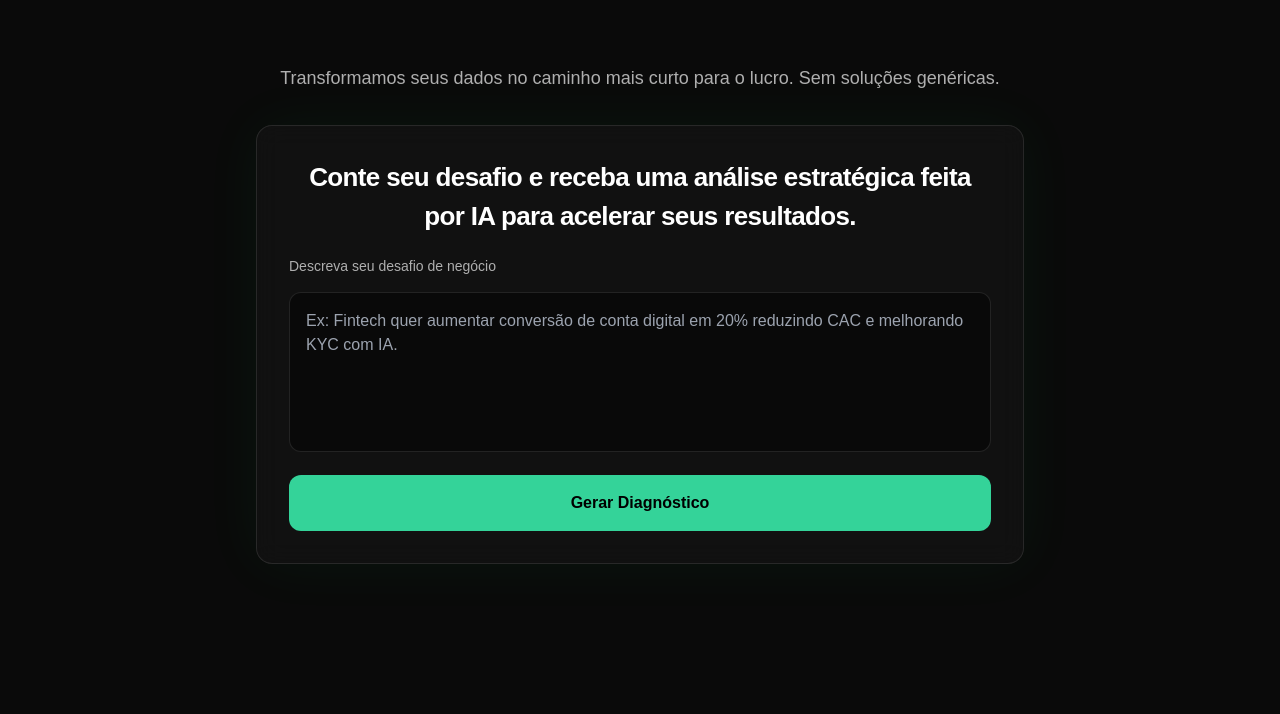
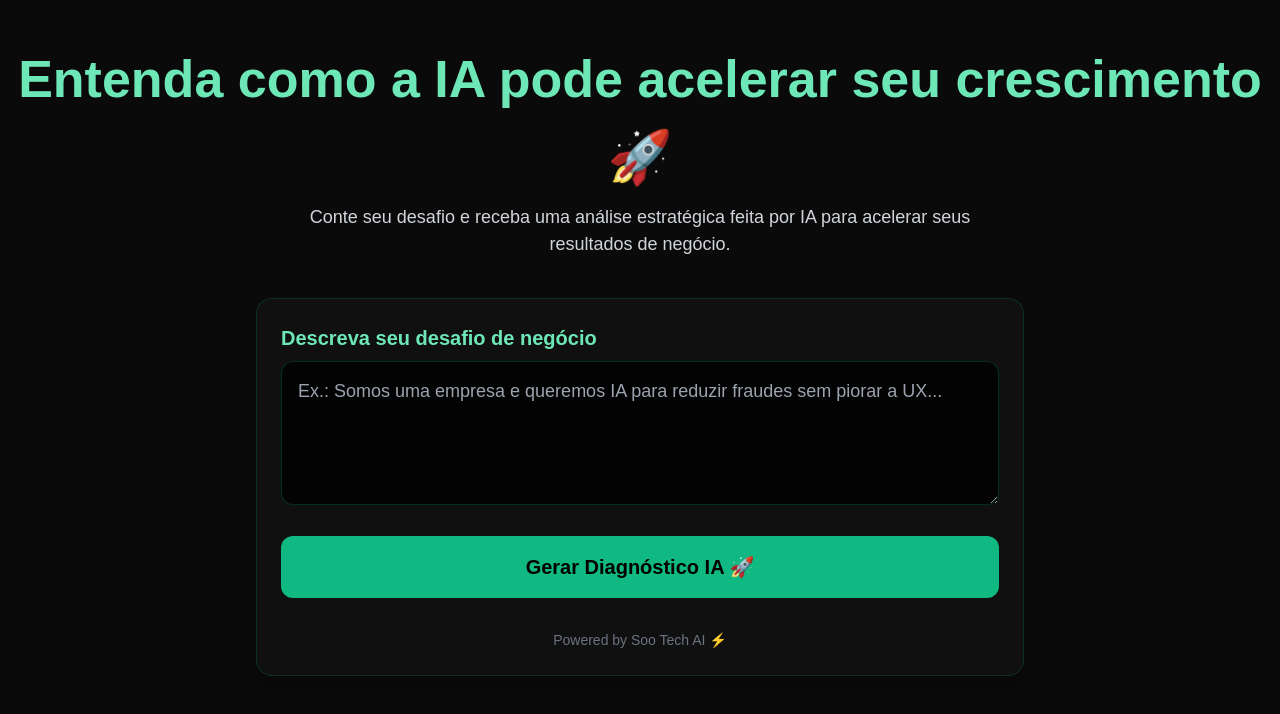
Before and after one commit to ghcastellano/soo-tech-sandbox-updated, a Next.js app: page / in a window 1280 px wide. Shown: the top 714 px of the page. Built offline with nearby package versions, Linux system fonts and the light colour scheme.

Commit message:
Update page.tsx

```diff
--- a/app/page.tsx
+++ b/app/page.tsx
@@ -1,192 +1,119 @@
 "use client";
 
 import { useState } from "react";
-import { motion, AnimatePresence } from "framer-motion";
+import { motion } from "framer-motion";
 
-export default function Home() {
-  const [descricao, setDescricao] = useState("");
-  const [resultado, setResultado] = useState("");
+export default function Page() {
+  const [descricao, setDescricao] = useState<string>("");
   const [loading, setLoading] = useState(false);
-  const [erro, setErro] = useState("");
+  const [resultado, setResultado] = useState<string>("");
 
   async function gerar() {
-    if (!descricao.trim()) return;
-    setLoading(true);
-    setResultado("");
-    setErro("");
+    try {
+      setLoading(true);
+      setResultado("");
 
-    try {
+      const inputSanitizado = descricao.trim();
+
+      if (!inputSanitizado || inputSanitizado.length < 10) {
+        setLoading(false);
+        setResultado(
+          "Por favor, descreva seu desafio com um pouco mais de detalhes para gerarmos um diagnóstico preciso. 😊"
+        );
+        return;
+      }
+
       const res = await fetch("/api/diagnostico", {
         method: "POST",
-        headers: { "Content-Type": "application/json" },
-        body: JSON.stringify({ descricao })
+        headers: {
+          "Content-Type": "application/json",
+        },
+        body: JSON.stringify({ descricao: inputSanitizado }),
       });
 
-      if (!res.body) {
-        const texto = await res.text();
-        throw new Error(texto || "Falha ao gerar diagnóstico.");
+      if (!res.ok) {
+        throw new Error("API_ERROR");
       }
 
-      const reader = res.body.getReader();
-      const decoder = new TextDecoder();
+      const data = await res.json();
 
-      while (true) {
-        const { done, value } = await reader.read();
-        if (done) break;
-        setResultado(prev => prev + decoder.decode(value));
+      if (!data?.content) {
+        throw new Error("INVALID_RESPONSE");
       }
-    } catch (e: any) {
-      setErro(e?.message || "Erro ao gerar diagnóstico.");
+
+      setResultado(data.content);
+    } catch (e) {
+      setResultado(
+        "Ops... Tivemos um imprevisto ao gerar seu diagnóstico. Nossa equipe já foi notificada e estamos cuidando disso. Tente novamente em instantes. ⚡️"
+      );
     } finally {
       setLoading(false);
     }
   }
 
   return (
-    <main className="min-h-screen bg-[#0A0A0A] text-white px-4 py-16 flex flex-col items-center">
-      {/* Container central */}
-      <div className="w-full max-w-3xl">
-        {/* Microcopy alinhada ao site */}
-        <div className="text-center space-y-2">
-          <p className="text-[18px] leading-relaxed text-[#AFAFAF]">
-            Transformamos seus dados no caminho mais curto para o lucro. Sem soluções genéricas.
-          </p>
+    <div className="min-h-screen bg-[#0a0a0a] text-white px-4 py-10 flex flex-col items-center">
+
+      {/* Título */}
+      <h1 className="text-[36px] md:text-[52px] font-bold text-emerald-300 text-center">
+        Entenda como a IA pode acelerar seu crescimento 🚀
+      </h1>
+
+      {/* Subtítulo */}
+      <p className="text-[18px] text-gray-300 mt-2 text-center max-w-2xl">
+        Conte seu desafio e receba uma análise estratégica feita por IA para acelerar
+        seus resultados de negócio.
+      </p>
+
+      {/* Container do Form */}
+      <div className="bg-[#101010] mt-10 p-6 rounded-2xl shadow-xl border border-emerald-800/40 w-full max-w-3xl">
+
+        <label className="text-[20px] text-emerald-300 font-semibold">
+          Descreva seu desafio de negócio
+        </label>
+
+        <textarea
+          className="w-full bg-black/80 border border-emerald-600/30 rounded-xl p-4 mt-2 h-36 text-[18px] focus:outline-none focus:ring-2 focus:ring-emerald-400"
+          placeholder="Ex.: Somos uma empresa e queremos IA para reduzir fraudes sem piorar a UX..."
+          value={descricao}
+          onChange={(e) => setDescricao(e.target.value)}
+        />
+
+        <motion.button
+          whileTap={{ scale: 0.97 }}
+          onClick={gerar}
+          disabled={loading}
+          className="w-full mt-6 py-4 bg-emerald-500 hover:bg-emerald-600 text-black font-semibold rounded-xl text-[20px]"
+        >
+          {loading ? "Gerando diagnóstico..." : "Gerar Diagnóstico IA 🚀"}
+        </motion.button>
+
+        {/* Resultado */}
+        <div className="mt-8 whitespace-pre-line text-[18px] leading-relaxed text-gray-200">
+          {loading && (
+            <motion.div
+              className="text-center text-emerald-400"
+              animate={{ opacity: [0.3, 1, 0.3] }}
+              transition={{ duration: 1.2, repeat: Infinity }}
+            >
+              Analisando seus dados estratégicos... 🔍⚡️
+            </motion.div>
+          )}
+
+          {!loading && resultado && (
+            <div
+              dangerouslySetInnerHTML={{
+                __html: resultado,
+              }}
+            />
+          )}
         </div>
 
-        {/* Card principal */}
-        <div className="mt-8 rounded-2xl border border-white/10 bg-white/[0.03] backdrop-blur-md shadow-[0_0_60px_rgba(0,255,120,0.05)]">
-          <div className="p-6 md:p-8">
-            {/* Headline discreta interna */}
-            <div className="text-center mb-5">
-              <h2 className="text-[22px] md:text-[26px] font-semibold tracking-tight">
-                Conte seu desafio e receba uma análise estratégica feita por IA para acelerar seus resultados.
-              </h2>
-            </div>
-
-            {/* Form */}
-            <div className="space-y-4">
-              <label className="block text-sm text-[#AFAFAF]">
-                Descreva seu desafio de negócio
-              </label>
-              <textarea
-                value={descricao}
-                onChange={(e) => setDescricao(e.target.value)}
-                placeholder="Ex: Fintech quer aumentar conversão de conta digital em 20% reduzindo CAC e melhorando KYC com IA."
-                className="w-full h-40 resize-none rounded-xl bg-black/40 text-gray-200 border border-white/10 focus:border-emerald-400 outline-none p-4 transition"
-              />
-
-              <button
-                onClick={gerar}
-                disabled={loading}
-                className="w-full py-4 rounded-xl bg-emerald-400 hover:bg-emerald-300 text-black text-[16px] font-semibold transition disabled:opacity-60"
-              >
-                {loading ? "Gerando análise..." : "Gerar Diagnóstico"}
-              </button>
-            </div>
-
-            {/* Loader */}
-            <AnimatePresence>
-              {loading && (
-                <motion.div
-                  initial={{ opacity: 0, y: 8 }}
-                  animate={{ opacity: 1, y: 0 }}
-                  exit={{ opacity: 0, y: 8 }}
-                  className="mt-6"
-                >
-                  <div className="w-full h-2 rounded-full bg-white/10 overflow-hidden">
-                    <motion.div
-                      initial={{ x: "-100%" }}
-                      animate={{ x: ["-100%", "0%", "100%"] }}
-                      transition={{ duration: 1.6, repeat: Infinity, ease: "easeInOut" }}
-                      className="h-full w-1/3 bg-gradient-to-r from-emerald-400/20 via-emerald-400 to-emerald-400/20"
-                    />
-                  </div>
-                  <p className="mt-3 text-center text-sm text-[#AFAFAF]">
-                    Analisando impacto, ROI e benchmarks...
-                  </p>
-                </motion.div>
-              )}
-            </AnimatePresence>
-
-            {/* Erro */}
-            {erro && (
-              <div className="mt-6 rounded-lg border border-red-500/30 bg-red-500/10 p-4 text-red-200">
-                {erro}
-              </div>
-            )}
-
-            {/* Resultado */}
-            {/* Resultado aprimorado */}
-<AnimatePresence>
-  {resultado && !loading && (
-    <motion.div
-      initial={{ opacity: 0, y: 8 }}
-      animate={{ opacity: 1, y: 0 }}
-      className="mt-10 space-y-8 text-[17px] leading-relaxed tracking-wide text-[#E6E6E6] font-normal"
-      style={{ fontFamily: "Manrope, sans-serif" }}
-    >
-      {/* Chips superiores */}
-      <div className="flex flex-wrap gap-2">
-        <span className="px-3 py-1 rounded-full bg-emerald-400/10 border border-emerald-400/40 text-emerald-300 text-sm">
-          ⭐ Impacto Estratégico
-        </span>
-        <span className="px-3 py-1 rounded-full bg-white/5 border border-white/10 text-gray-200 text-sm">
-          ROI estimado incluso
-        </span>
-        <span className="px-3 py-1 rounded-full bg-white/5 border border-white/10 text-gray-200 text-sm">
-          Roadmap 0–180 dias
-        </span>
+        {/* Rodapé */}
+        <p className="text-center text-gray-500 text-[14px] mt-8">
+          Powered by Soo Tech AI ⚡️
+        </p>
       </div>
-
-      {/* Conteúdo segmentado */}
-      <div className="space-y-8">
-        {resultado.split(/\d\)\s\*\*/).map((section, index) => {
-          if (!section.trim()) return null;
-
-          const numero = index + 1;
-          const titulo = section.split("**")[0]?.trim();
-          const conteudo = section.replace(`${titulo}**`, "").trim();
-
-          const tituloAjustado =
-            numero === 7
-              ? "7) Próximos passos"
-              : `${numero}) ${titulo}`;
-
-          return (
-            <div
-              key={index}
-              className="p-6 rounded-2xl bg-white/[0.03] border border-white/10 shadow-[0_0_40px_rgba(0,255,120,0.04)]"
-            >
-              <h3 className="text-[20px] font-semibold text-white mb-3">
-                {tituloAjustado}
-              </h3>
-              <p className="whitespace-pre-wrap text-[#D4D4D4] text-[16px] leading-[1.6]">
-                {conteudo}
-              </p>
-            </div>
-          );
-        })}
-      </div>
-
-      {/* CTA */}
-      <motion.a
-        href={`https://wa.me/5511970561448?text=Olá!%20Li%20meu%20Diagnóstico%20IA%20no%20site%20da%20Soo%20Tech%20e%20quero%20falar%20com%20um%20consultor.`}
-        target="_blank"
-        className="block text-center mt-4 py-4 rounded-xl bg-gradient-to-r from-emerald-400 to-emerald-300 text-black font-semibold text-[17px] hover:scale-[1.02] transition-transform"
-      >
-        Falar com um Consultor Especialista ⚡️
-      </motion.a>
-
-      <p className="text-xs text-[#AFAFAF] text-center">
-        A Soo Tech já impulsionou resultados em projetos semelhantes, unindo IA, automação e analytics com ROI rápido.
-      </p>
-    </motion.div>
-  )}
-</AnimatePresence>
-
-          </div>
-        </div>
-      </div>
-    </main>
+    </div>
   );
 }
```
